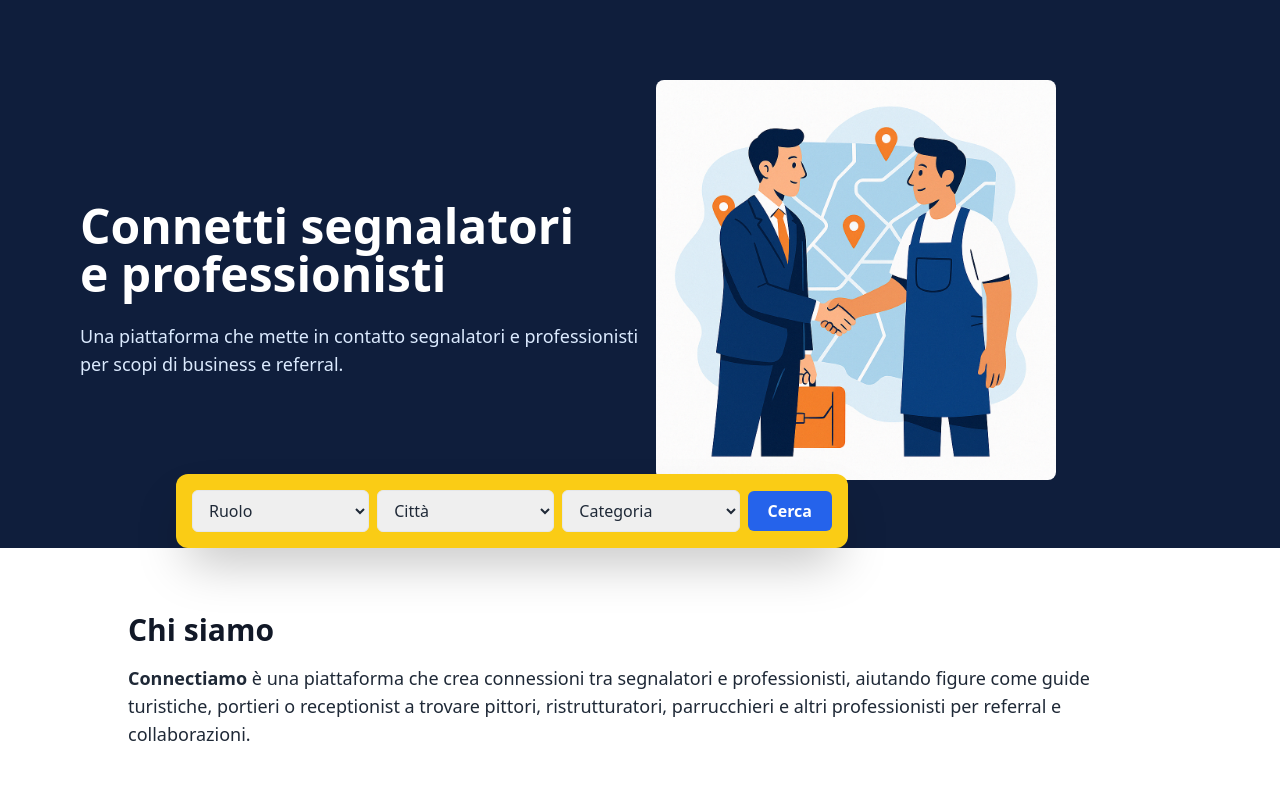
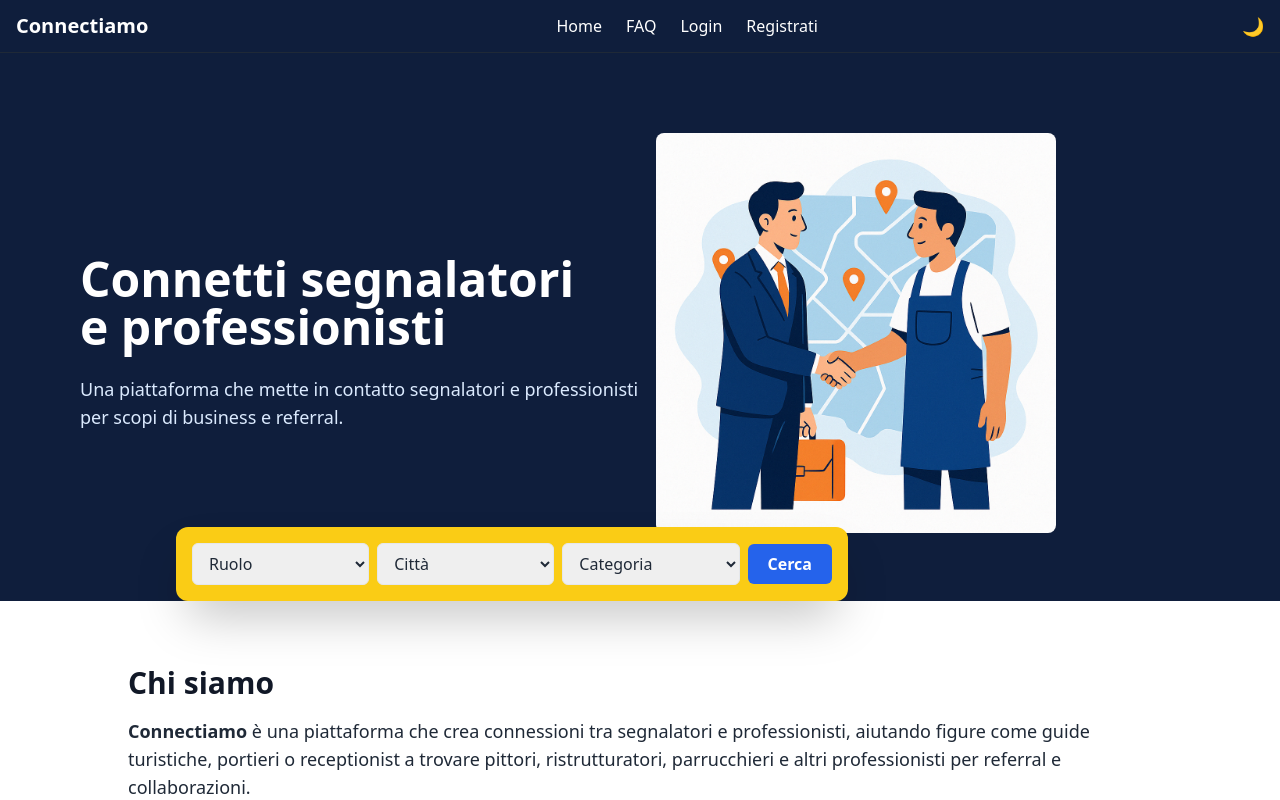
Before and after one commit to ilfrusciante/Connectiamo-website, a Next.js app: page / in a window 1280 px wide. Shown: the top 800 px of the page. Built offline with nearby package versions, Linux system fonts and the light colour scheme.

Commit message:
Update _app.js

```diff
--- a/pages/_app.js
+++ b/pages/_app.js
@@ -1,5 +1,13 @@
-import '../styles/globals.css'
+import '../styles/globals.css';
+import Navbar from '../components/Navbar';
 
-export default function MyApp({ Component, pageProps }) {
-  return <Component {...pageProps} />
+function MyApp({ Component, pageProps }) {
+  return (
+    <>
+      <Navbar />
+      <Component {...pageProps} />
+    </>
+  );
 }
+
+export default MyApp;
```
